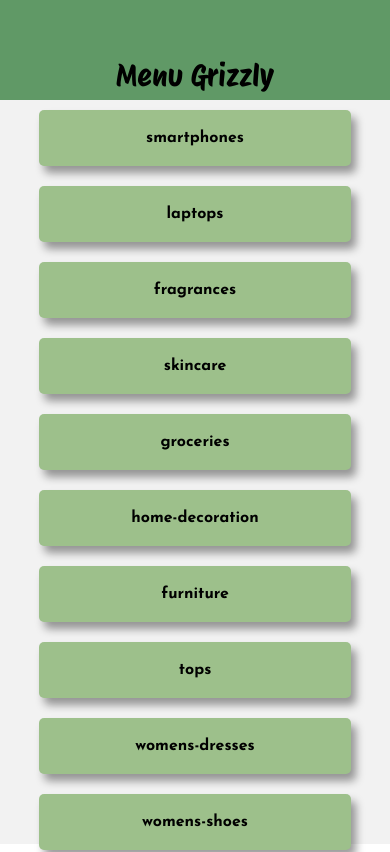
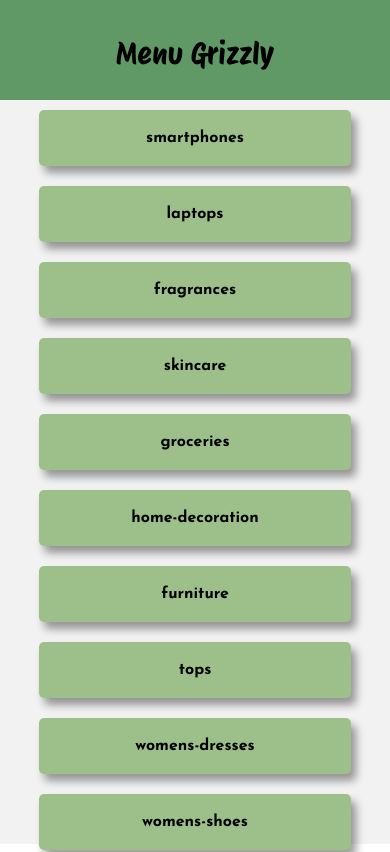
Before and after one commit to dmbruno/ReactNative-DiegoBruno, a React Native app: screen /Home in a window 390 px wide. Shown: the top 852 px of the page. Built offline with nearby package versions, Linux system fonts and the light colour scheme.

Commit message:
estilos fix2

```diff
--- a/src/Components/Header.js
+++ b/src/Components/Header.js
@@ -1,43 +1,46 @@
-import { Platform, Pressable, StyleSheet, Text, View } from 'react-native'
-import colors from "../utils/Global/Colors"
-import Fonts from '../utils/Global/fonts'
-import {Ionicons} from "@expo/vector-icons"
+import { Platform, Pressable, StyleSheet, Text, View, useWindowDimensions } from 'react-native';
+import colors from "../utils/Global/Colors";
+import Fonts from '../utils/Global/fonts';
+import { Ionicons } from "@expo/vector-icons";
 
-const Header = ({ title, navigation}) => {
-
-
+const Header = ({ title, navigation }) => {
+    const windowDimensions = useWindowDimensions();
+    const isPortrait = windowDimensions.height > windowDimensions.width;
 
     return (
-        <View style={styles.container}>
+        <View style={[styles.container, !isPortrait && styles.landscapeContainer]}>
             {navigation.canGoBack() &&
-            <Pressable style={styles.goBack} onPress={()=> navigation.goBack()}>
-                <Ionicons name="arrow-back-circle-sharp" size={30} color="black"/>
-            </Pressable>}
+                <Pressable style={styles.goBack} onPress={() => navigation.goBack()}>
+                    <Ionicons name="arrow-back-circle-sharp" size={30} color="black" />
+                </Pressable>}
             <Text style={styles.text}>{title}</Text>
         </View>
     )
 }
 
-export default Header
+export default Header;
 
 const styles = StyleSheet.create({
-    container:{
+    container: {
         backgroundColor: colors.green2,
         height: 100,
         paddingTop: Platform.OS === "android" ? statusbar.currentHeight : 0,
-        width:"100%",
-        justifyContent:"center",
-        alignItems:"center",
-        position:"relative"
+        width: "100%",
+        justifyContent: "center",
+        alignItems: "center",
+        position: "relative"
     },
-    text:{
-        fontSize:30,
-        fontFamily:Fonts.ProtestRiotRegular,
-        paddingTop:50
+    landscapeContainer: {
+        height: 50 // Establecer el estilo para modo paisaje
     },
-    goBack:{
-        position:"absolute",
+    text: {
+        fontSize: 30,
+        fontFamily: Fonts.ProtestRiotRegular,
+        paddingTop: 5
+    },
+    goBack: {
+        position: "absolute",
         left: 15,
-        bottom:8
+        bottom: 8
     }
-})
+});
```
